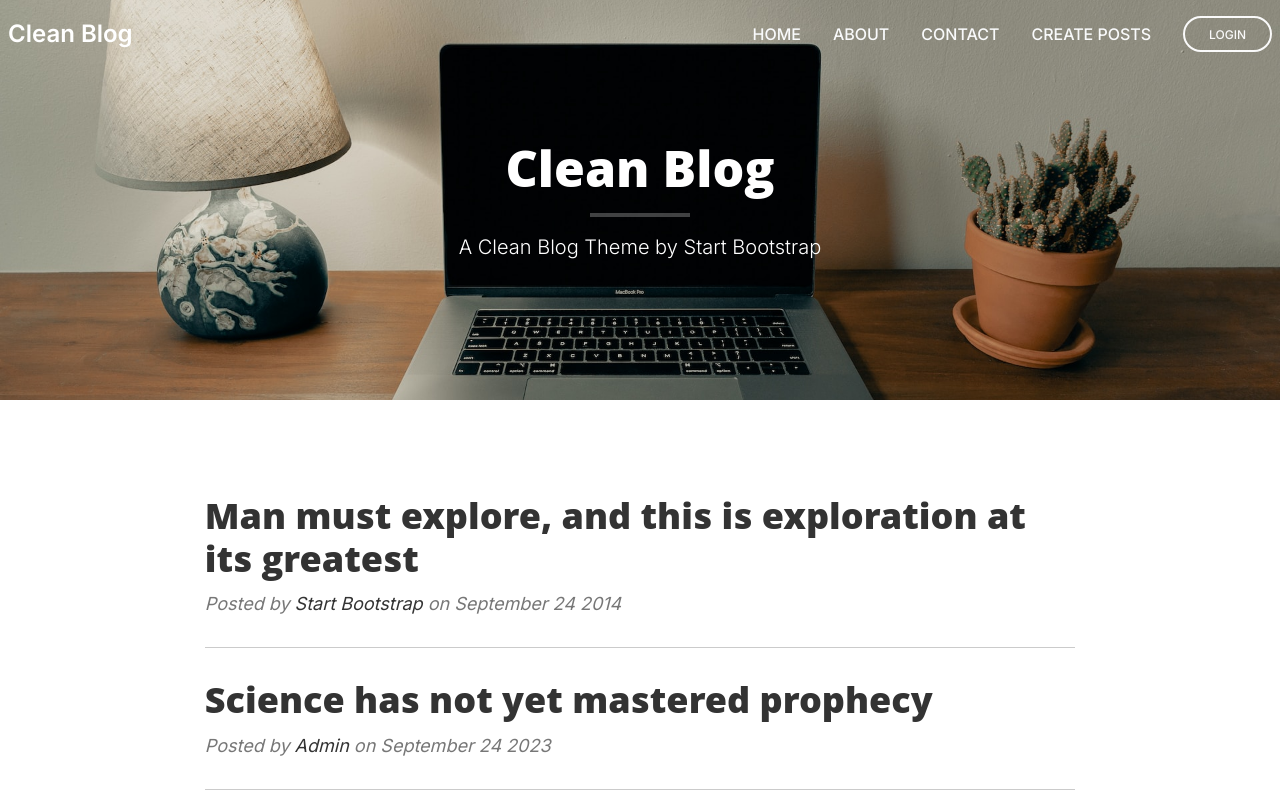
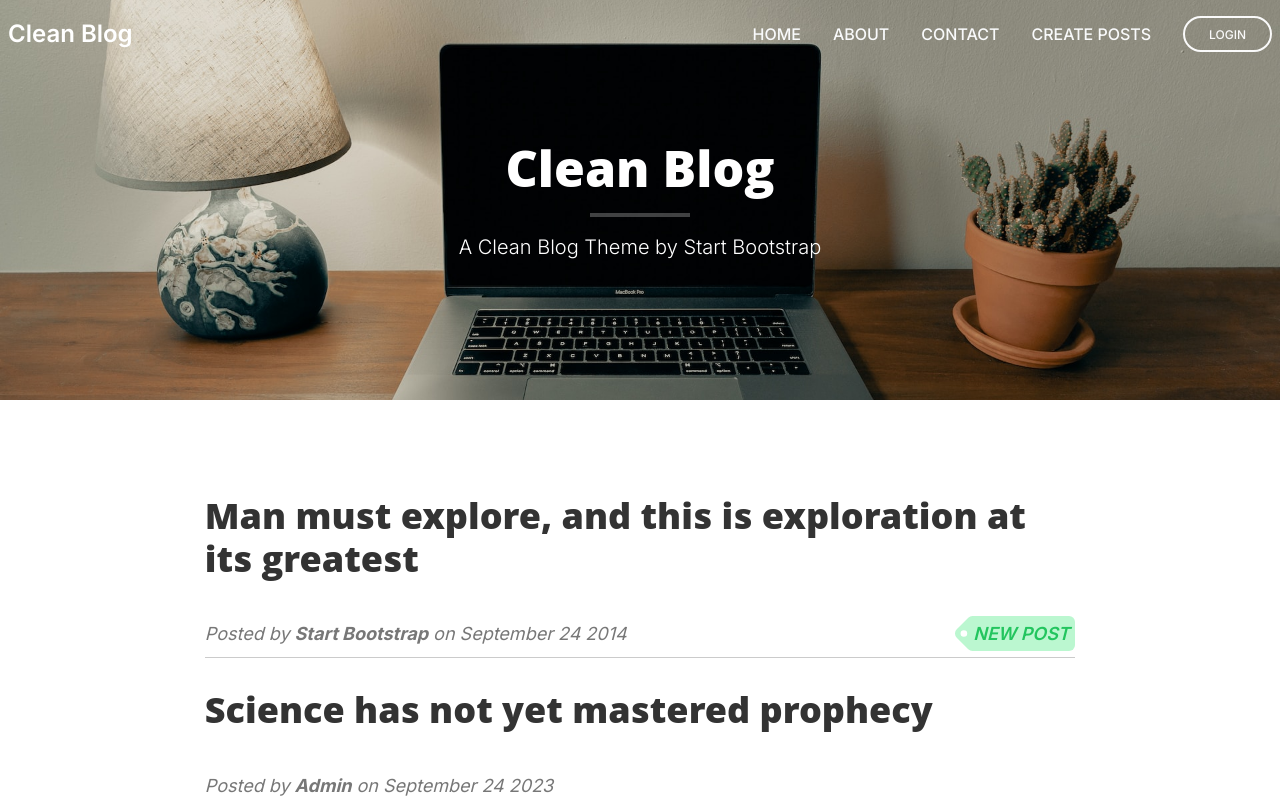
Before and after one commit to khanhnm222/nextjs-practice-assignment, a Next.js app: page / in a window 1280 px wide. Shown: the top 800 px of the page. Built offline with nearby package versions, Linux system fonts and the light colour scheme; no server answers.

Commit message:
Create Label tag component

```diff
--- a/app/page.tsx
+++ b/app/page.tsx
@@ -21,12 +21,13 @@ export default function Home() {
         <div>
           <div className="col-lg-10 col-lg-offset-2 col-md-offset-1 m-auto">
             {!posts && <Spinner />}
-            {posts && posts.map((post: Post) => (
+            {posts && posts.map((post: Post, index) => (
               <PostSection
                 key={post.id}
                 id={post.id}
                 title={post.title}
                 author={post.author}
+                isNew={index === 0}
                 createdDate={post.createdDate}
               />
             ))}
--- a/app/utils/models/Post.ts
+++ b/app/utils/models/Post.ts
@@ -8,6 +8,7 @@ export interface PostSection {
 export interface Post {
   id: string | number;
   title: string;
+  isNew?: boolean;
   subTitle?: string;
   author: string;
   createdDate: string;
--- /dev/null
+++ b/components/label-tag/index.tsx
@@ -0,0 +1,24 @@
+interface LabelTagProps {
+  name: string;
+}
+
+const LabelTag = ({ name }: LabelTagProps) => {
+  return (
+    <div>
+      <div className="inline-block relative py-1 text-md">
+        <div className="absolute inset-0 text-green-200 flex">
+          <svg height="100%" viewBox="0 0 50 100">
+            <path
+              d="M49.9,0a17.1,17.1,0,0,0-12,5L5,37.9A17,17,0,0,0,5,62L37.9,94.9a17.1,17.1,0,0,0,12,5ZM25.4,59.4a9.5,9.5,0,1,1,9.5-9.5A9.5,9.5,0,0,1,25.4,59.4Z"
+              fill="currentColor" />
+          </svg>
+          <div className="flex-grow h-full -ml-px bg-green-200 rounded-md rounded-l-none"></div>
+        </div>
+        <span className="relative text-green-500 uppercase font-semibold pr-px">
+          <span>&nbsp;&nbsp;&nbsp;&nbsp;</span>{name}<span>&nbsp;</span>
+        </span>
+      </div>
+    </div>
+  )
+}
+export default LabelTag
--- a/components/post-section/index.tsx
+++ b/components/post-section/index.tsx
@@ -1,4 +1,5 @@
 import { Post } from "@/app/utils/models/Post"
+import LabelTag from "../label-tag"
 
 const PostSection = ({
   id,
@@ -6,6 +7,7 @@ const PostSection = ({
   subTitle,
   author,
   createdDate,
+  isNew,
 }: Post) => {
 
   return (
@@ -19,7 +21,12 @@ const PostSection = ({
             {subTitle}
           </h3>
         </a>
-        <p className="post-meta">Posted by <a href="#">{author}</a> on {createdDate}</p>
+        <div className="post-meta flex justify-between items-center mb-[-20px]">
+          <p>Posted by <b>{author}</b> on {createdDate}</p>
+          {isNew ? (
+            <LabelTag name='New post' />
+          ) : null}
+        </div>
       </div>
       <hr></hr>
     </>
```
